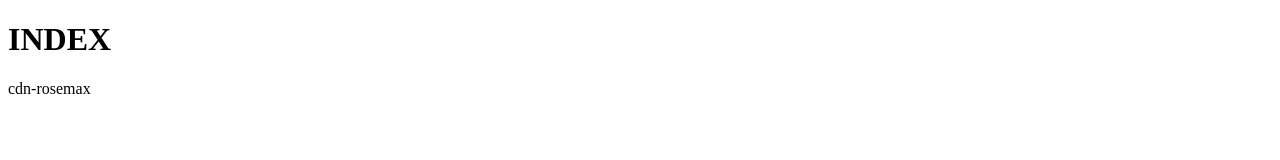
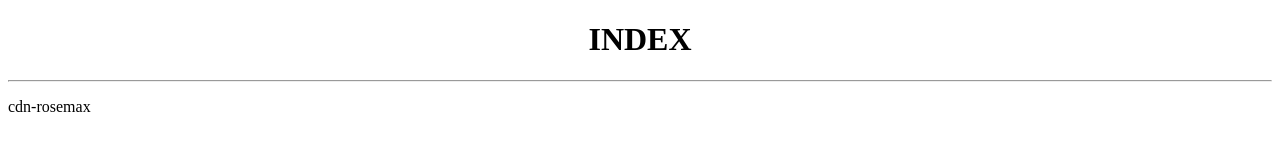
Before and after one commit to illuletter/cdn-rosemax, a plain HTML site: page docs/index.html in a window 1280 px wide. Drawn offline with Linux system fonts and the light colour scheme.

Commit message:
Update and rename cdnIndex.html to index.html

```diff
--- a/docs/cdnIndex.html
+++ b/docs/index.html
@@ -4,7 +4,8 @@
     <title>CDN-ROSEMAX</title>
   </head>
   <body>
-    <h1>INDEX</h1>
-    <p>cdn-rosemax</p>
+    <center><h1>INDEX</h1></center>
+    <hr>
+    <centre><p>cdn-rosemax</p></centre>
   </body>
 </html>
```
